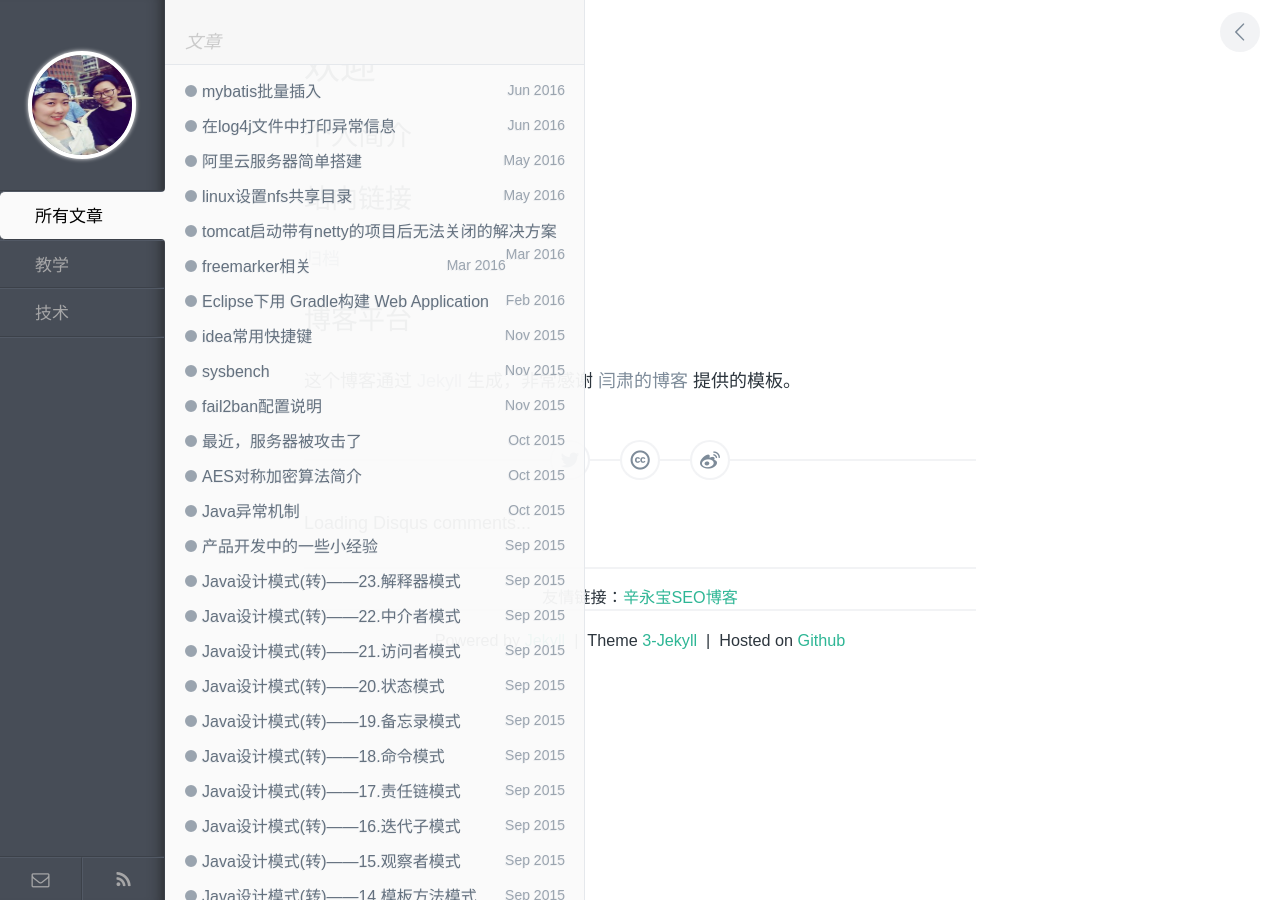
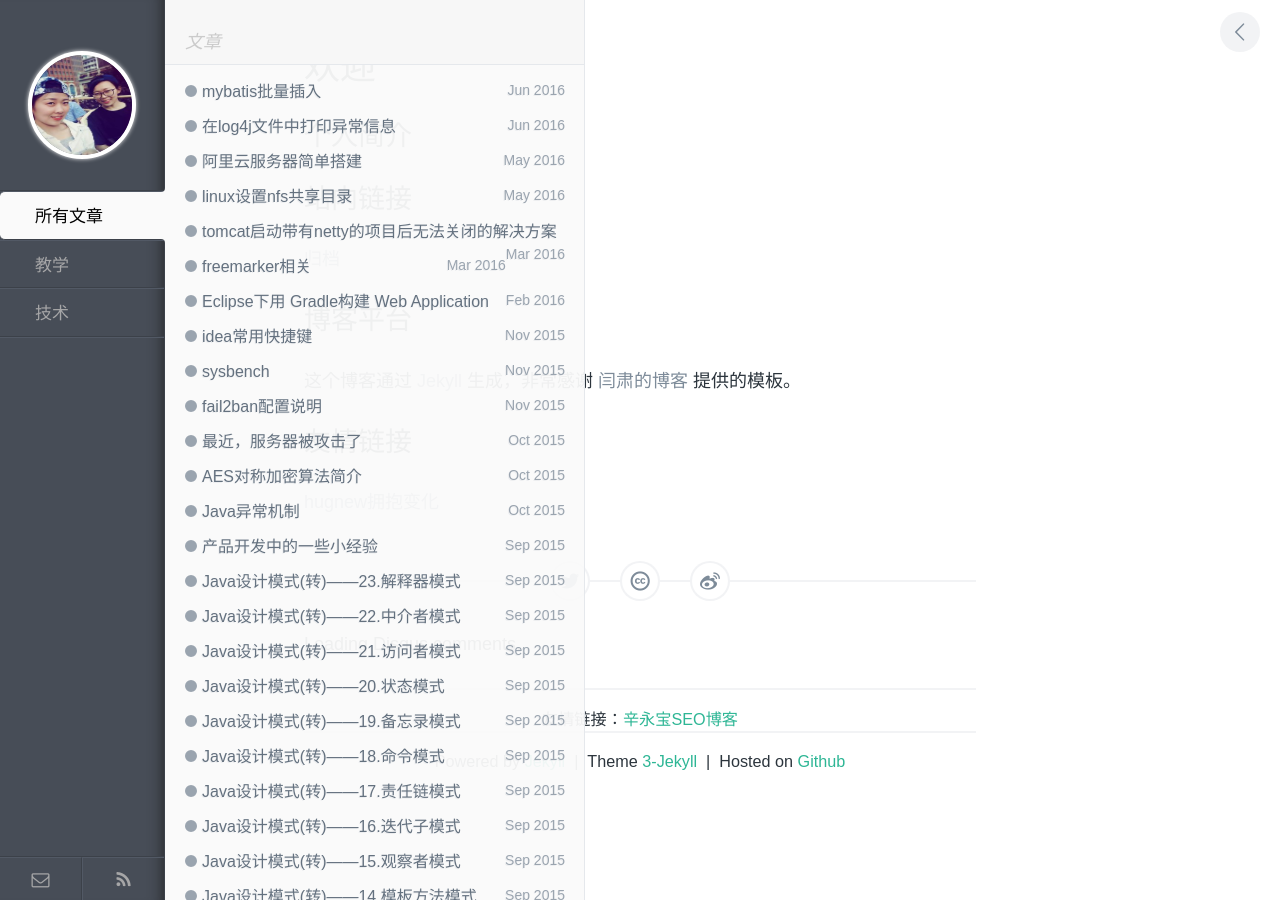
Before and after one commit to lydon18/lydon18.github.io, a Jekyll site: the page built from index.md, in a window 1280 px wide. Built offline with Jekyll 4.4.1, drawn with Linux system fonts in a browser that asks for light colours; Markdown is read by kramdown in place of the engine named in the settings; comment, search, counter and statistics services are not loaded.

Commit message:
添加友情链接

```diff
--- a/index.md
+++ b/index.md
@@ -13,3 +13,7 @@ title: 欢迎
 ## 博客平台
 
 这个博客通过 <a href="http://jekyllrb.com/" target="_blank">Jekyll</a> 生成，非常感谢 <a href="http://yansu.org" target="_blank">闫肃的博客</a> 提供的模板。
+
+## 友情链接
+
+<a href="http://hugnew.com">hugnew拥抱变化</a>
```
